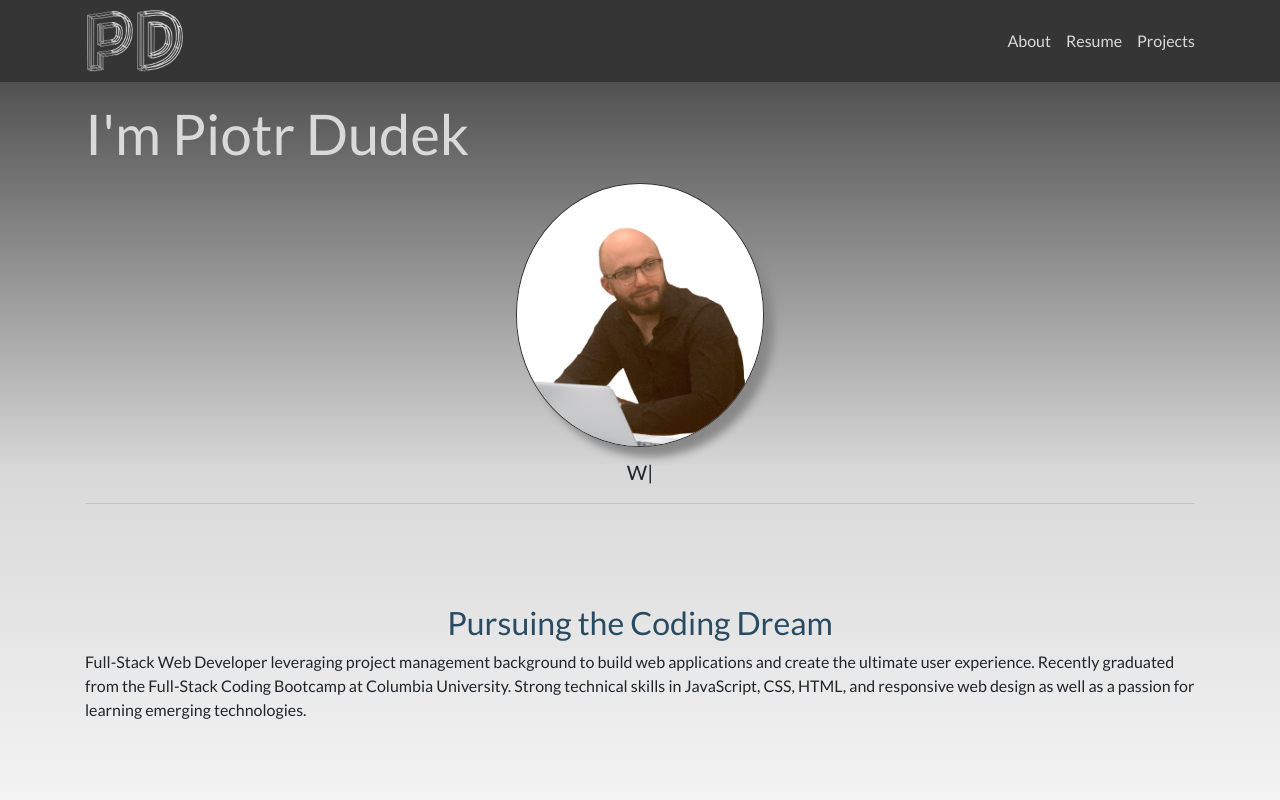
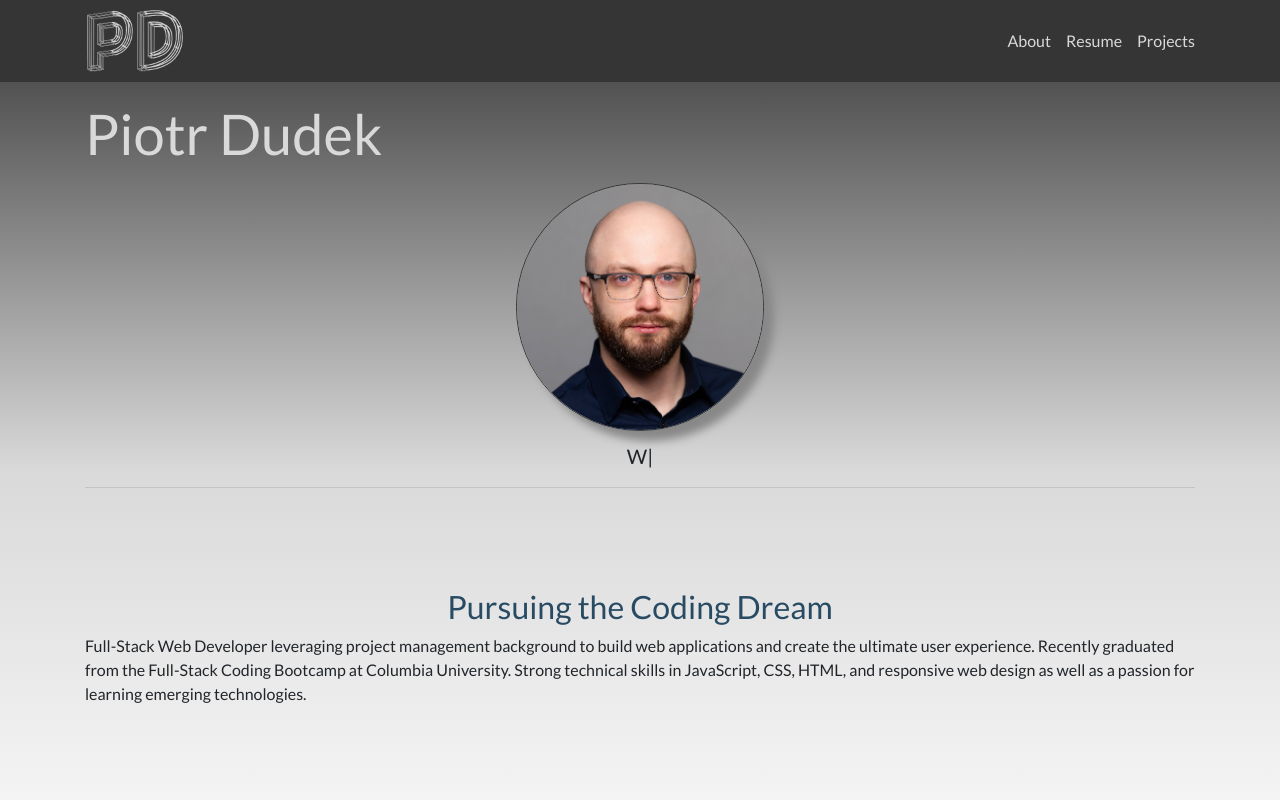
Before and after one commit to peterdudek/peter-portfolio-react, a React (Create React App) app: page / in a window 1280 px wide. Shown: the top 800 px of the page. Built offline with nearby package versions, Linux system fonts and the light colour scheme.

Commit message:
pro headshot

```diff
--- a/src/pages/About.js
+++ b/src/pages/About.js
@@ -1,5 +1,5 @@
 import React from "react";
-import Picture from "../img/ccc.jpg";
+import Picture from "../img/ddd.jpg";
 import './style.css';
 
 import LinkedIn from "../img/icons/lin.png";
@@ -18,7 +18,7 @@ function About() {
       <div className="customMargin midnightGreen">
 
         <div className="container col-xs-9">
-          <h2 className="display-4 text-left mMidAboutHead">I'm Piotr Dudek</h2>
+          <h2 className="display-4 text-left mMidAboutHead">Piotr Dudek</h2>
 
           <p className="intro-subtitle"><span className="text-slider-items"></span><strong className="text-slider"></strong></p>
 
```
Also changed, not shown: src/img/ddd.jpg (added), 1 other file (tests, documents, lock files or other folders).
